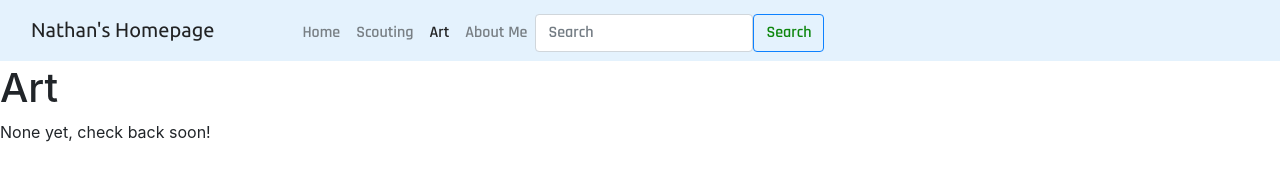
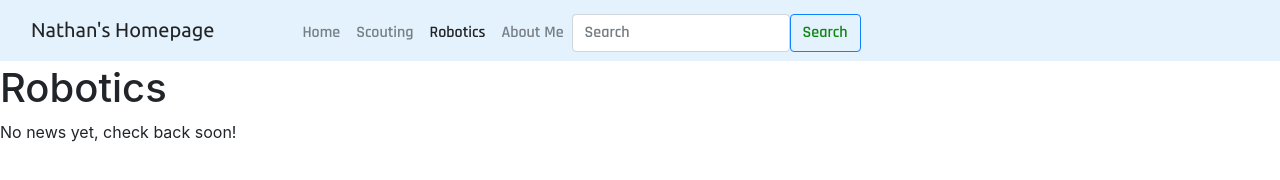
Before and after one commit to Floppydisker/floppydisker.github.io, a plain HTML site: page art.html in a window 1280 px wide. Drawn offline with nearby package versions, Linux system fonts and the light colour scheme.

Commit message:
Update art.html

```diff
--- a/art.html
+++ b/art.html
@@ -32,7 +32,7 @@
             <a class="nav-link" href="scouting.html">Scouting</a>
           </li>
           <li class="nav-item">
-            <a class="nav-link active" aria-current="page" href="art.html">Art</a>
+            <a class="nav-link active" aria-current="page" href="robotics.html">Robotics</a>
           </li>
           <li class="nav-item">
             <a class="nav-link" href="about.html">About Me</a>
@@ -45,8 +45,8 @@
       </div>
     </div>
   </nav>
-<h1 style="margin-top: 4rem">Art</h1>
-        <p>None yet, check back soon! </p>
+<h1 style="margin-top: 4rem">Robotics</h1>
+        <p>No news yet, check back soon! </p>
         </div>
     </body>
 </html>
```
